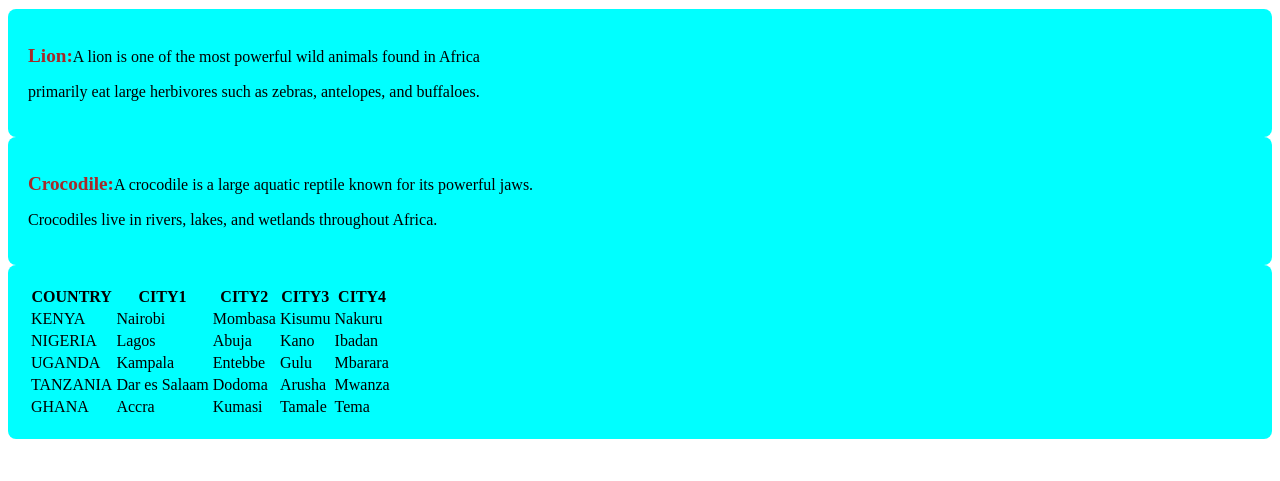
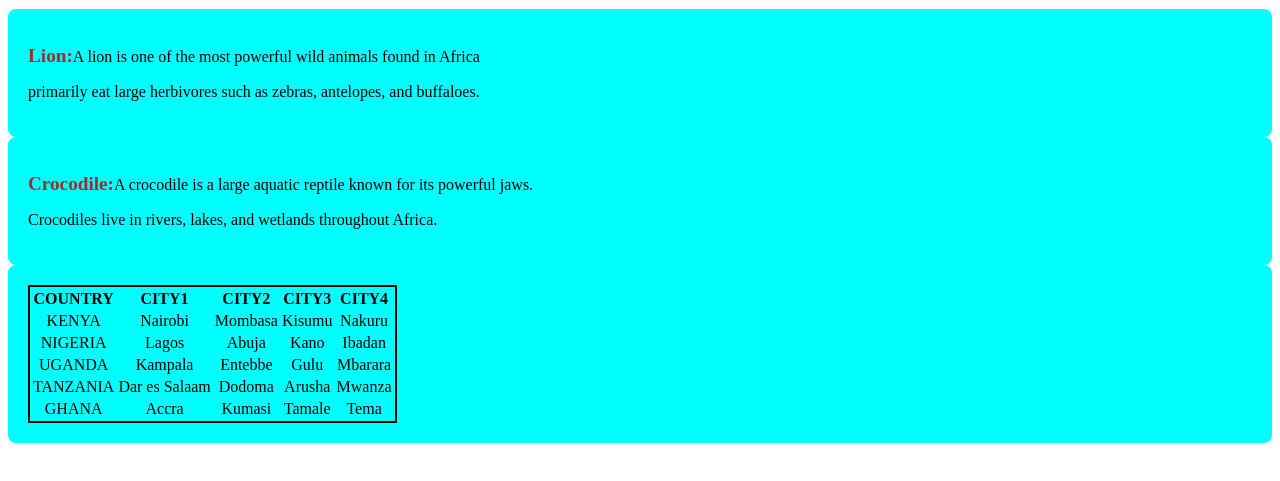
Before and after one commit to okangi/-freecodecamp-projects, a plain HTML site: page index.html in a window 1280 px wide. Shown: the part 95-576 px from the top of the page. Drawn offline with Linux system fonts and the light colour scheme.

Commit message:
first commit

```diff
--- a/index.html
+++ b/index.html
@@ -8,6 +8,7 @@
         div {padding: 20px;
             background-color: aqua;
             border-radius: 8px;
+            margin-bottom: 20px 0;
 
         }
         #firstTitle {
@@ -22,6 +23,9 @@
             color: brown;
 
         }
+        .tb{
+            border: 2px solid;
+        }
 
     </style>
 </head>
@@ -35,10 +39,10 @@
             <p><strong>Crocodile:</strong>A crocodile is a large aquatic reptile known for its powerful jaws.</p>
             <p>Crocodiles live in rivers, lakes, and wetlands throughout Africa.</p>
         </div>
-        <div class="tb">
-            <table>
+        <div>
+            <table class="tb">
                 <thead>
-                    <tr>
+                    <tr align=center>
                         <th>COUNTRY</th>
                         <th>CITY1</th>
                         <th>CITY2</th>
@@ -47,35 +51,35 @@
                     </tr>
                 </thead>
                 <tbody>
-                    <tr>
+                    <tr align=center>
                         <td>KENYA</td>
                         <td>Nairobi</td>
                         <td>Mombasa</td>
                         <td>Kisumu</td>
                         <td>Nakuru</td>
                     </tr>
-                    <tr>
+                    <tr align=center>
                         <td>NIGERIA</td>
                         <td>Lagos</td>
                         <td>Abuja</td>
                         <td>Kano</td>
                         <td>Ibadan</td>
                     </tr>
-                    <tr>
+                    <tr align=center>
                         <td>UGANDA</td>
                         <td>Kampala</td>
                         <td>Entebbe</td>
                         <td>Gulu</td>
                         <td>Mbarara</td>
                     </tr>
-                    <tr>
+                    <tr align=center>
                         <td>TANZANIA</td>
                         <td>Dar es Salaam</td>
                         <td>Dodoma</td>
                         <td>Arusha</td>
                         <td>Mwanza</td>
                     </tr>
-                    <tr>
+                    <tr align=center>
                         <td>GHANA</td>
                         <td>Accra</td>
                         <td>Kumasi</td>
```
